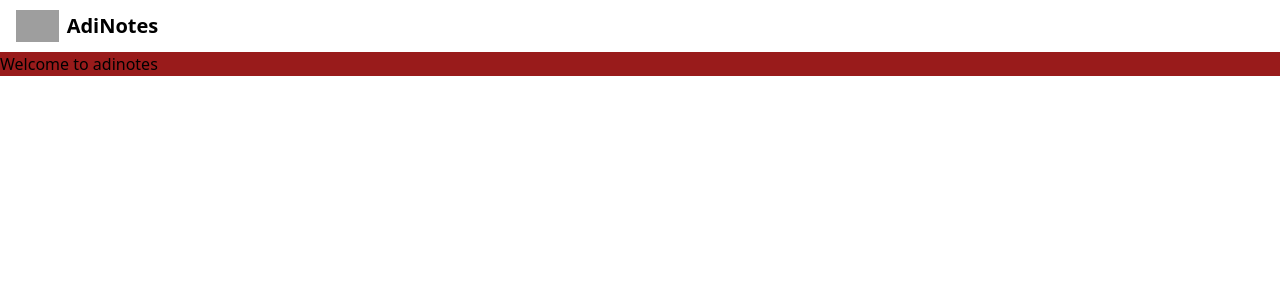
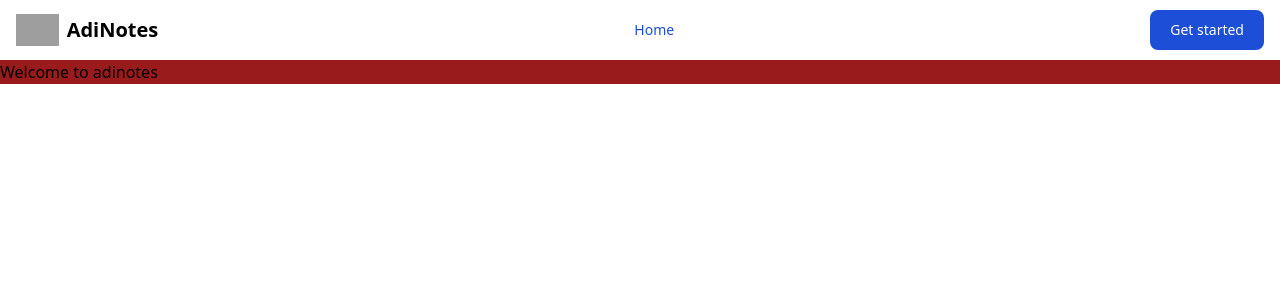
Before and after one commit to AdithyanA2005/AdiNotes-ReactJS_Frontend, a React (Create React App) app: page / in a window 1280 px wide. Shown: the top 300 px of the page. Built offline with nearby package versions, Linux system fonts and the light colour scheme; grey boxes are pictures that could not be loaded.

Commit message:
NavLink Component added

```diff
--- /dev/null
+++ b/src/components/Navbar/NavLinks.js
@@ -0,0 +1,27 @@
+import React from "react";
+import { NavLink } from "react-router-dom";
+export default function NavLinks(props) {
+  return (
+    <>
+      <ul className="flex flex-col mt-4 md:flex-row md:space-x-8 md:mt-0 md:text-sm md:font-medium">
+        {props.links.map((link, index) => (
+          <li key={index}>
+            <NavLink
+              to={link.url}
+              className={({ isActive }) => {
+                const commonClasses = "block py-2 pr-4 pl-3 rounded md:p-0" + " ";
+                return commonClasses.concat(
+                  isActive
+                    ? "text-white bg-blue-700 md:bg-transparent md:text-blue-700  dark:text-white"
+                    : "text-gray-700 border-b border-gray-100 hover:bg-gray-50 md:hover:bg-transparent md:border-0 md:hover:text-blue-700 md:dark:hover:text-white dark:text-gray-400 dark:hover:bg-gray-700 dark:hover:text-white md:dark:hover:bg-transparent dark:border-gray-700"
+                );
+              }}
+            >
+              {link.title}
+            </NavLink>
+          </li>
+        ))}
+      </ul>
+    </>
+  );
+}
--- a/src/components/Navbar/index.js
+++ b/src/components/Navbar/index.js
@@ -1,8 +1,24 @@
 import { useEffect, useRef, useState } from "react";
+import { ReactComponent as BurgerIcon } from "../../assets/burger.svg";
+import { ReactComponent as CloseIcon } from "../../assets/close.svg";
 import NavBrand from "./NavBrand";
+import NavLinks from "./NavLinks";
 
 export default function Navbar() {
+  const [sidebarActive, setSidebarActive] = useState(false);
   const navbarRef = useRef();
+  const burgerRef = useRef();
+  const navigation = [{ title: "Home", url: "/" }];
+
+  useEffect(() => {
+    const handleClick = (event) => {
+      if (burgerRef.current.contains(event.target)) return setSidebarActive((prev) => !prev);
+      return setSidebarActive(false);
+    };
+
+    document.addEventListener("click", handleClick);
+    return () => document.removeEventListener("click", handleClick);
+  }, []);
 
   return (
     <>
@@ -12,6 +28,30 @@ export default function Navbar() {
       >
         <div className="container flex flex-wrap justify-between items-center mx-auto">
           <NavBrand />
+
+          <div className="flex md:order-2">
+            <button
+              type="button"
+              className="text-white bg-blue-700 hover:bg-blue-800 focus:ring-4 focus:outline-none focus:ring-blue-300 font-medium rounded-lg text-sm px-5 py-2.5 text-center mr-3 md:mr-0 dark:bg-blue-600 dark:hover:bg-blue-700 dark:focus:ring-blue-800"
+            >
+              Get started
+            </button>
+            <button
+              ref={burgerRef}
+              type="button"
+              className="inline-flex items-center p-2 text-sm text-gray-500 rounded-lg md:hidden hover:bg-gray-100 focus:outline-none focus:ring-2 focus:ring-gray-200 dark:text-gray-400 dark:hover:bg-gray-700 dark:focus:ring-gray-600"
+            >
+              <span className="sr-only">Open main menu</span>
+              {sidebarActive ? <CloseIcon /> : <BurgerIcon />}
+            </button>
+          </div>
+          <div
+            className={`${
+              sidebarActive ? "" : "hidden"
+            } justify-between items-center w-full md:flex md:w-auto md:order-1`}
+          >
+            <NavLinks links={navigation} />
+          </div>
         </div>
       </nav>
     </>
```
